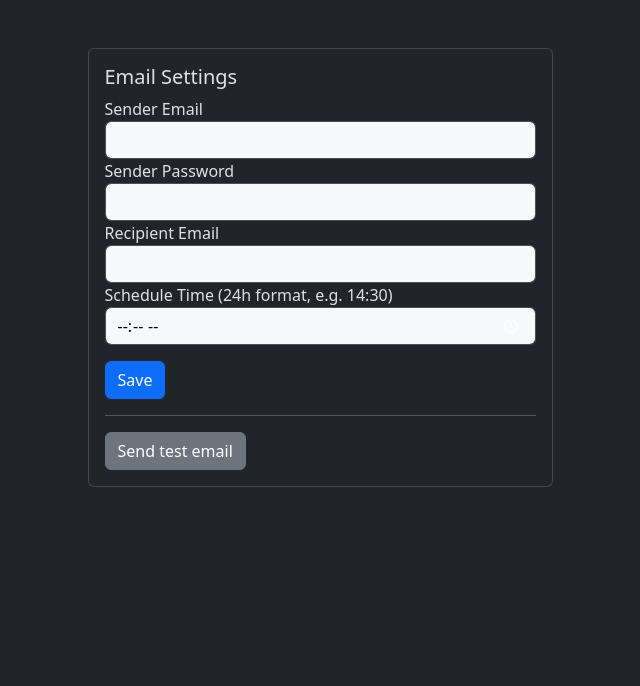
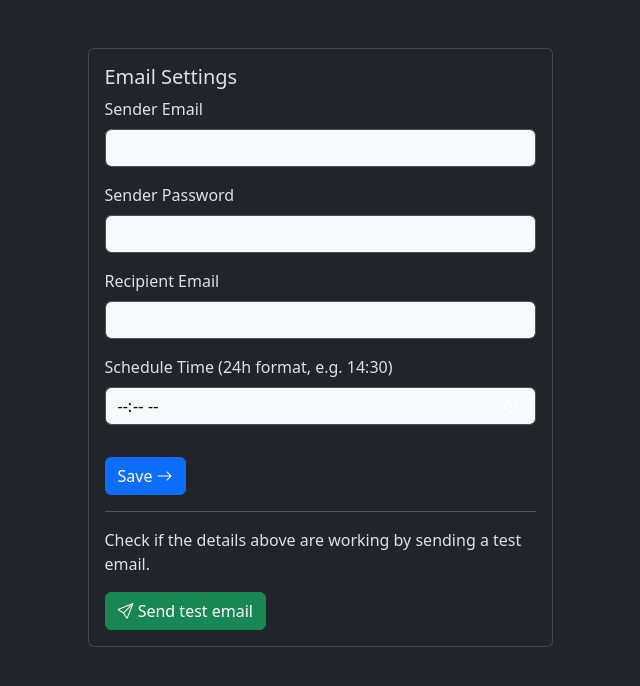
Before and after one commit to hashmil/subs-notification, a Flask app: template templates/settings.html in a window 1280 px wide. Shown: the part 56-742 px from the top of the page, without its empty margins (320-960 px from the left). Run offline with Flask 3, Linux system fonts and the light colour scheme; the template is opened without the code that fills it, so the values that code supplies are empty; parts of the project's set-up code (start-up, migrations or seed data) failed here and were passed over.

Commit message:
🎨 updated css

```diff
--- a/templates/settings.html
+++ b/templates/settings.html
@@ -7,42 +7,46 @@
       <div class="mb-3">
         <form method="post" action="{{ url_for('settings') }}">
           <div class="form-group">
-            <label for="sender_email">Sender Email</label>
+            <label class="form-label" for="sender_email">Sender Email</label>
             <input
               type="email"
-              class="form-control text-bg-light"
+              class="form-control text-bg-light mb-3"
               id="sender_email"
               name="sender_email"
               value="{{ sender_email }}" />
           </div>
 
           <div class="form-group">
-            <label for="sender_password">Sender Password</label>
+            <label class="form-label" for="sender_password"
+              >Sender Password</label
+            >
             <input
               type="password"
-              class="form-control text-bg-light"
+              class="form-control text-bg-light mb-3"
               id="sender_password"
               name="sender_password"
               value="{{ sender_password }}" />
           </div>
 
           <div class="form-group">
-            <label for="recipient_email">Recipient Email</label>
+            <label class="form-label" for="recipient_email"
+              >Recipient Email</label
+            >
             <input
               type="email"
-              class="form-control text-bg-light"
+              class="form-control text-bg-light mb-3"
               id="recipient_email"
               name="recipient_email"
               value="{{ recipient_email }}" />
           </div>
 
           <div class="form-group">
-            <label for="scheduled_time"
+            <label class="form-label" for="scheduled_time"
               >Schedule Time (24h format, e.g. 14:30)</label
             >
             <input
               type="time"
-              class="form-control text-bg-light"
+              class="form-control text-bg-light mb-3"
               id="scheduled_time"
               name="scheduled_time"
               pattern="[0-9]{2}:[0-9]{2}"
@@ -50,18 +54,22 @@
               value="{{ scheduled_time }}" />
           </div>
 
-          <button type="submit" class="btn btn-primary mt-3">Save</button>
+          <button type="submit" class="btn btn-primary mt-3">
+            Save <i class="bi bi-arrow-right"></i>
+          </button>
         </form>
       </div>
 
       <hr />
-
+      <p>Check if the details above are working by sending a test email.</p>
       {% if message %}
       <div class="alert alert-success" role="alert">{{ message }}</div>
       {% endif %}
 
       <form method="post" action="{{ url_for('test_email') }}">
-        <button type="submit" class="btn btn-secondary">Send test email</button>
+        <button type="submit" class="btn btn-success">
+          <i class="bi bi-send"></i> Send test email
+        </button>
       </form>
       {% if success %}
       <div class="alert alert-success mt-3" role="alert">{{ success }}</div>
```
